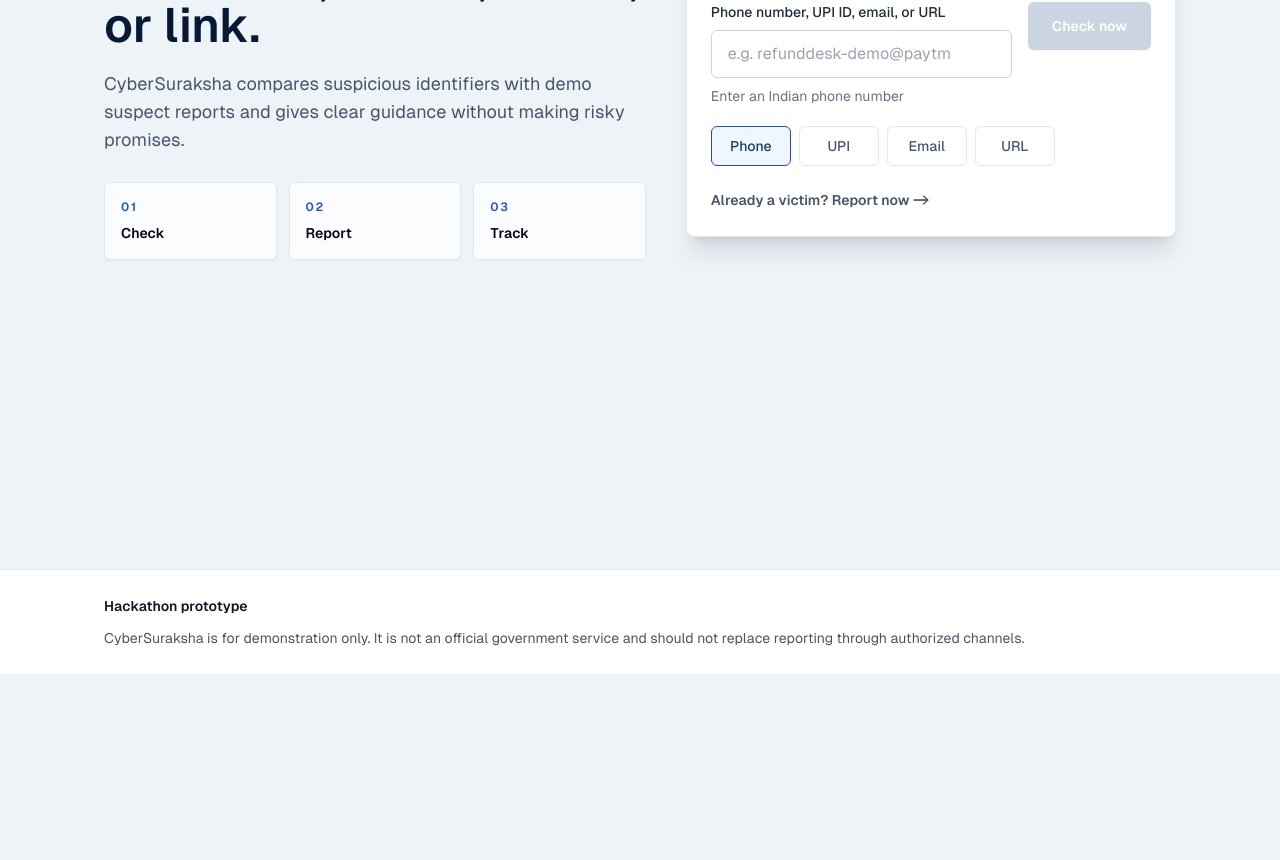
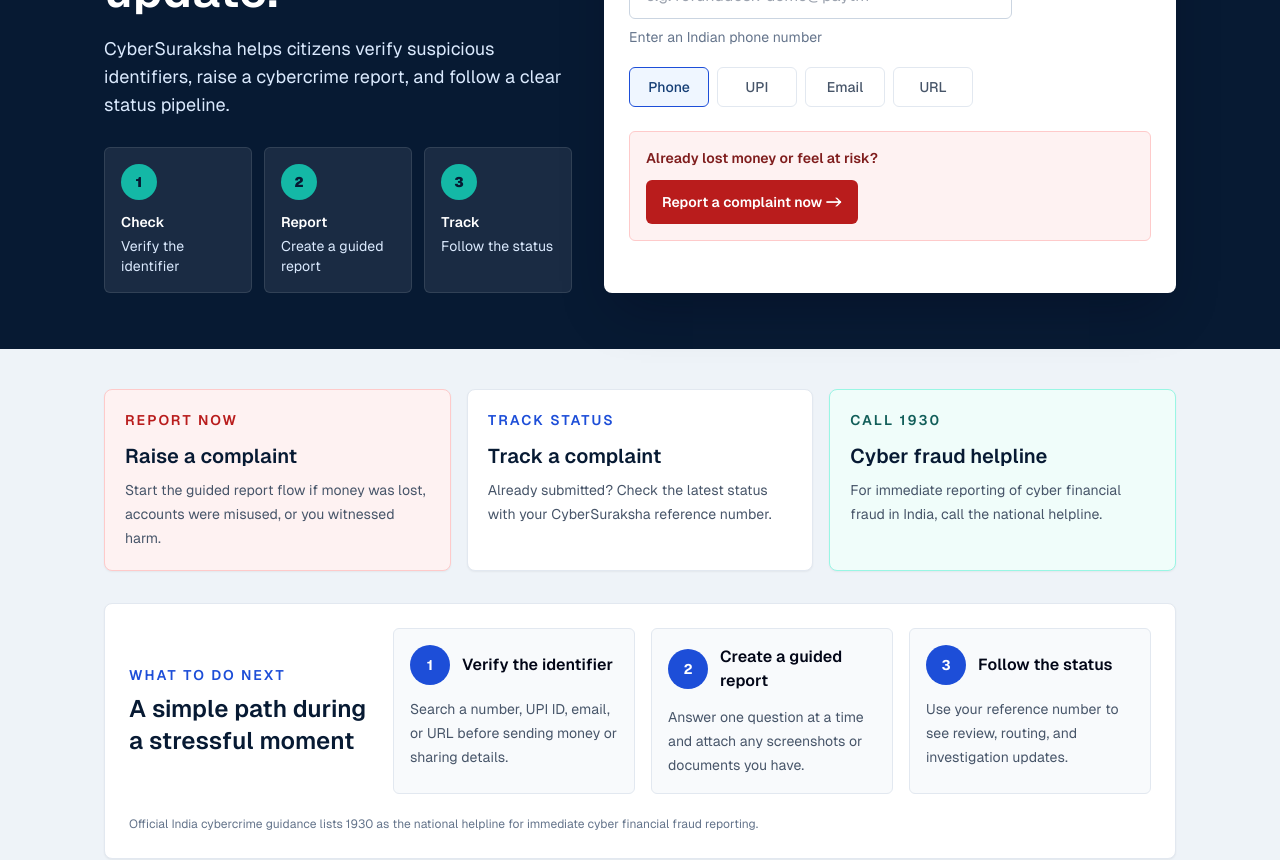
Before and after one commit to aiwithdg/cybersuraksha, a Next.js app: page / in a window 1280 px wide. Shown: the part 300-1160 px from the top of the page. Before the commit the page ends 974 px from the top, so only its background shows below. Built offline with nearby package versions, Linux system fonts and the light colour scheme.

Commit message:
Polish home and admin dashboard

```diff
--- a/app/page.tsx
+++ b/app/page.tsx
@@ -17,6 +17,48 @@
   email: "Enter an email address",
   url: "Enter a full URL such as https://example.com",
 };
+
+const processSteps = [
+  {
+    label: "Check",
+    title: "Verify the identifier",
+    text: "Search a number, UPI ID, email, or URL before sending money or sharing details.",
+  },
+  {
+    label: "Report",
+    title: "Create a guided report",
+    text: "Answer one question at a time and attach any screenshots or documents you have.",
+  },
+  {
+    label: "Track",
+    title: "Follow the status",
+    text: "Use your reference number to see review, routing, and investigation updates.",
+  },
+];
+
+const actionCards = [
+  {
+    title: "Raise a complaint",
+    text: "Start the guided report flow if money was lost, accounts were misused, or you witnessed harm.",
+    href: "/report",
+    cta: "Report now",
+    tone: "urgent",
+  },
+  {
+    title: "Track a complaint",
+    text: "Already submitted? Check the latest status with your CyberSuraksha reference number.",
+    href: "/track",
+    cta: "Track status",
+    tone: "standard",
+  },
+  {
+    title: "Cyber fraud helpline",
+    text: "For immediate reporting of cyber financial fraud in India, call the national helpline.",
+    href: "tel:1930",
+    cta: "Call 1930",
+    tone: "helpline",
+  },
+];
 
 function detectIdentifierType(value: string): IdentifierType {
   const trimmed = value.trim();
@@ -129,40 +171,39 @@
 
   return (
     <main className="min-h-screen bg-[#eef3f8] text-slate-950">
-      <section className="mx-auto grid min-h-[calc(100vh-76px)] w-full max-w-6xl items-center gap-10 px-5 py-10 sm:px-8 lg:grid-cols-[minmax(0,1.05fr)_minmax(360px,0.95fr)] lg:px-10">
-        <div>
-          <p className="mb-4 inline-flex rounded-md border border-[#0f766e]/20 bg-[#ccfbf1] px-3 py-1 text-sm font-semibold uppercase tracking-[0.16em] text-[#115e59]">
+      <section className="bg-[#071a33] text-white">
+        <div className="mx-auto grid w-full max-w-6xl gap-8 px-5 py-10 sm:px-8 lg:grid-cols-[minmax(0,0.9fr)_minmax(420px,1.1fr)] lg:px-10 lg:py-14">
+          <div className="flex flex-col justify-center">
+            <p className="mb-4 inline-flex w-fit rounded-md border border-[#14b8a6]/30 bg-[#0f2b4d] px-3 py-1 text-sm font-semibold uppercase tracking-[0.16em] text-[#99f6e4]">
               Citizen safety check
             </p>
-          <h1 className="max-w-3xl text-4xl font-semibold leading-tight text-[#071a33] sm:text-5xl">
-            Check before you trust a number, UPI ID, email, or link.
+            <h1 className="max-w-3xl text-4xl font-semibold leading-tight sm:text-5xl">
+              Check first. Report fast. Track every update.
             </h1>
-          <p className="mt-5 max-w-2xl text-base leading-7 text-slate-600 sm:text-lg">
-            CyberSuraksha compares suspicious identifiers with demo suspect
-            reports and gives clear guidance without making risky promises.
+            <p className="mt-5 max-w-2xl text-base leading-7 text-blue-100 sm:text-lg">
+              CyberSuraksha helps citizens verify suspicious identifiers, raise a cybercrime report, and follow a clear status pipeline.
             </p>
-          <div className="mt-7 grid gap-3 text-sm text-slate-700 sm:grid-cols-3">
-            {["Check", "Report", "Track"].map((item, index) => (
-              <div key={item} className="rounded-md border border-slate-200 bg-white/80 p-4 shadow-sm">
-                <p className="text-xs font-semibold uppercase tracking-[0.14em] text-[#1d4ed8]">
-                  0{index + 1}
-                </p>
-                <p className="mt-2 font-semibold text-slate-950">{item}</p>
+            <div className="mt-7 grid gap-3 text-sm sm:grid-cols-3">
+              {processSteps.map((step, index) => (
+                <div key={step.label} className="rounded-md border border-white/10 bg-white/[0.08] p-4">
+                  <span className="flex h-9 w-9 items-center justify-center rounded-full bg-[#14b8a6] text-sm font-black text-[#071a33]">
+                    {index + 1}
+                  </span>
+                  <p className="mt-3 font-semibold">{step.label}</p>
+                  <p className="mt-1 leading-5 text-blue-100">{step.title}</p>
                 </div>
               ))}
             </div>
           </div>
 
-        <form
-          onSubmit={handleSubmit}
-          className="rounded-lg border border-slate-200 bg-white p-4 shadow-xl shadow-slate-950/10 sm:p-6"
-        >
+          <div className="rounded-lg border border-white/10 bg-white p-4 text-slate-950 shadow-2xl shadow-slate-950/30 sm:p-6">
             <div className="mb-5 border-b border-slate-200 pb-4">
               <h2 className="text-xl font-semibold text-[#071a33]">Run a quick check</h2>
               <p className="mt-1 text-sm leading-6 text-slate-600">
                 Auto-detect is on. You can still choose the type manually.
               </p>
             </div>
+            <form onSubmit={handleSubmit}>
               <div className="grid gap-4 lg:grid-cols-[1fr_auto]">
                 <div>
                   <label
@@ -211,16 +252,19 @@
                   );
                 })}
               </div>
+            </form>
 
+            <div className="mt-6 rounded-md border border-red-200 bg-red-50 p-4">
+              <p className="text-sm font-semibold text-red-900">Already lost money or feel at risk?</p>
               <Link
                 href="/report"
-            className="mt-6 inline-flex text-sm font-semibold text-slate-600 hover:text-[#1d4ed8]"
+                className="mt-3 inline-flex w-full justify-center rounded-md bg-red-700 px-4 py-3 text-sm font-semibold text-white transition hover:bg-red-800 sm:w-auto"
               >
-            Already a victim? Report now -&gt;
+                Report a complaint now -&gt;
               </Link>
-        </form>
+            </div>
 
-        <div className="lg:col-start-2" aria-live="polite">
+            <div className="mt-5" aria-live="polite">
               {errorMessage ? (
                 <p className="rounded-md border border-red-200 bg-red-50 px-4 py-3 text-sm font-medium text-red-700">
                   {errorMessage}
@@ -306,6 +350,67 @@
                 </div>
               ) : null}
             </div>
+          </div>
+        </div>
+      </section>
+
+      <section className="mx-auto w-full max-w-6xl px-5 py-10 sm:px-8 lg:px-10">
+        <div className="grid gap-4 md:grid-cols-3">
+          {actionCards.map((card) => (
+            <Link
+              key={card.title}
+              href={card.href}
+              className={`rounded-lg border p-5 shadow-sm transition hover:-translate-y-0.5 hover:shadow-md ${
+                card.tone === "urgent"
+                  ? "border-red-200 bg-red-50"
+                  : card.tone === "helpline"
+                    ? "border-teal-200 bg-teal-50"
+                    : "border-slate-200 bg-white"
+              }`}
+            >
+              <p
+                className={`text-sm font-semibold uppercase tracking-[0.14em] ${
+                  card.tone === "urgent"
+                    ? "text-red-700"
+                    : card.tone === "helpline"
+                      ? "text-teal-800"
+                      : "text-[#1d4ed8]"
+                }`}
+              >
+                {card.cta}
+              </p>
+              <h2 className="mt-3 text-xl font-semibold text-[#071a33]">{card.title}</h2>
+              <p className="mt-2 text-sm leading-6 text-slate-600">{card.text}</p>
+            </Link>
+          ))}
+        </div>
+
+        <div className="mt-8 rounded-lg border border-slate-200 bg-white p-5 shadow-sm sm:p-6">
+          <div className="grid gap-6 lg:grid-cols-[240px_1fr] lg:items-center">
+            <div>
+              <p className="text-sm font-semibold uppercase tracking-[0.14em] text-[#1d4ed8]">
+                What to do next
+              </p>
+              <h2 className="mt-2 text-2xl font-semibold text-[#071a33]">A simple path during a stressful moment</h2>
+            </div>
+            <div className="grid gap-4 md:grid-cols-3">
+              {processSteps.map((step, index) => (
+                <div key={step.title} className="relative rounded-md border border-slate-200 bg-slate-50 p-4">
+                  <div className="flex items-center gap-3">
+                    <span className="flex h-10 w-10 shrink-0 items-center justify-center rounded-full bg-[#1d4ed8] text-sm font-bold text-white">
+                      {index + 1}
+                    </span>
+                    <p className="font-semibold text-slate-950">{step.title}</p>
+                  </div>
+                  <p className="mt-3 text-sm leading-6 text-slate-600">{step.text}</p>
+                </div>
+              ))}
+            </div>
+          </div>
+          <p className="mt-5 text-xs leading-5 text-slate-500">
+            Official India cybercrime guidance lists 1930 as the national helpline for immediate cyber financial fraud reporting.
+          </p>
+        </div>
       </section>
     </main>
   );
```
Also changed, not shown: app/admin/complaints/page.tsx (+102 -53 lines). Lines whose indentation alone changed are shown as unchanged.
